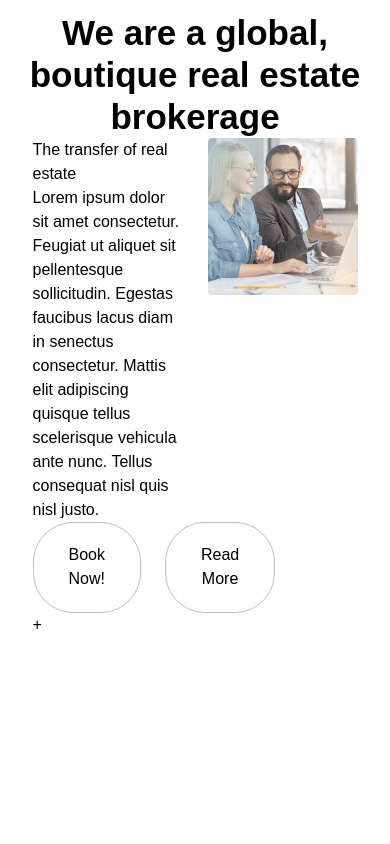
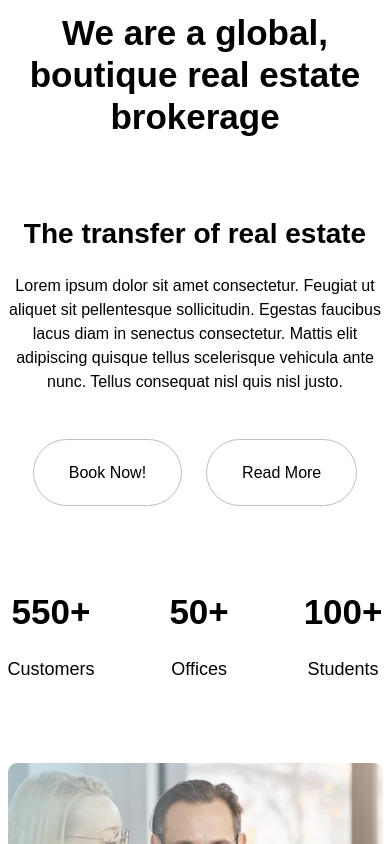
Before and after one commit to Md-Redwan/Build-Real-Estate, a React (Vite) app: page / in a window 390 px wide. Shown: the part 1840-2684 px from the top of the page. Before the commit the page ends 2477 px from the top, so only its background shows below. Built offline with nearby package versions, Linux system fonts and the light colour scheme.

Commit message:
About Us section is complete & responsive

```diff
--- a/src/components/AboutUs.jsx
+++ b/src/components/AboutUs.jsx
@@ -1,6 +1,6 @@
 import React from "react";
 import aboutImg from "../assets/AboutUs-Sec-Img.png";
-// import "../components/CounterUp.js";
+import CountUp from "./CountUp";
 const AboutUs = () => {
   return (
     <div className="mt-28">
@@ -8,40 +8,26 @@ const AboutUs = () => {
         <h2 className="font-semibold text-[35px] md:text-[40px] lg:text-[50px] w-auto lg:w-196.25 text-center m-auto leading-[120%]">
           We are a global, boutique real estate brokerage
         </h2>
-        <div className="flex justify-evenly">
-          <div className="w-[40%]">
-            <h3>The transfer of real estate</h3>
-            <p>
+        <div className="flex flex-col lg:flex-row justify-evenly pt-11.25">
+          <div className="w-full lg:w-[40%]">
+            <h3 className="mt-8.5 font-semibold text-[28px] md:text-[34px] lg:text-[38px] leading-[120%] text-center lg:text-start">The transfer of real estate</h3>
+            <p className="leading-6 mt-6 text-center lg:text-start">
               Lorem ipsum dolor sit amet consectetur. Feugiat ut aliquet sit
               pellentesque sollicitudin. Egestas faucibus lacus diam in senectus
               consectetur. Mattis elit adipiscing quisque tellus scelerisque
               vehicula ante nunc. Tellus consequat nisl quis nisl justo.
             </p>
-            <div className="flex gap-6 items-center">
-              <button className="py-[20.5px] px-8.75 rounded-[40px] text-black hover:text-white hover:bg-black border border-[#BEBEBE]">
+            <div className="flex justify-center lg:justify-normal gap-6 items-center mt-11.25">
+              <button className="py-[20.5px] px-8.75 rounded-[40px] text-black hover:text-white hover:bg-black border border-[#BEBEBE] cursor-pointer">
                 Book Now!
               </button>
-              <button className="py-[20.5px] px-8.75 rounded-[40px] text-black hover:text-white hover:bg-black border border-[#BEBEBE]">
+              <button className="py-[20.5px] px-8.75 rounded-[40px] text-black hover:text-white hover:bg-black border border-[#BEBEBE] cursor-pointer">
                 Read More
               </button>
             </div>
-            <div>
-              <div class="items">
-                <h2>
-                  <span
-                    class="counter_up"
-                    data-number="500"
-                    data-speed="10000"
-                  ></span>{" "}
-                  +
-                </h2>
-                {/* <h3>Customers</h3> */}
-              </div>
-              <div></div>
-              <div></div>
-            </div>
+              <CountUp/>
           </div>
-          <div className="w-[40%]">
+          <div className="w-full lg:w-[40%] mt-20 lg:mt-0 flex justify-center lg:justify-normal">
             <img src={aboutImg} alt="About Section Image" />
           </div>
         </div>
--- /dev/null
+++ b/src/components/CountUp.jsx
@@ -0,0 +1,63 @@
+import React from 'react'
+import { useEffect, useState } from "react";
+
+export default function CountUp() {
+  const [count1, setCount1] = useState(0);
+  const [count2, setCount2] = useState(0);
+  const [count3, setCount3] = useState(0);
+
+  const target1 = 550;
+  const target2 = 50;
+  const target3 = 100;
+  const duration = 2000;
+
+  useEffect(() => {
+    let start1 = 0;
+    let start2 = 0;
+    let start3 = 0;
+
+    const increment1 = target1 / (duration / 16);
+    const increment2 = target2 / (duration / 16);
+    const increment3 = target3 / (duration / 16);
+
+    const timer = setInterval(() => {
+      start1 += increment1;
+      start2 += increment2;
+      start3 += increment3;
+
+      if (start1 >= target1 && start2 >= target2 && start3 >= target3) {
+        setCount1(target1);
+        setCount2(target2);
+        setCount3(target3);
+        clearInterval(timer);
+      } else {
+        if (start1 < target1) setCount1(Math.floor(start1));
+        if (start2 < target2) setCount2(Math.floor(start2));
+        if (start3 < target3) setCount3(Math.floor(start3));
+      }
+    }, 16);
+
+    return () => clearInterval(timer);
+  }, []);
+
+  return (
+    <div className="mt-20">
+      <div className="flex justify-between text-center">
+        <div>
+          <h1 className="text-[35px] md:text-[45] lg:text-[60px] font-bold">{count1}+</h1>
+          <p className="mt-4 text-lg">Customers</p>
+        </div>
+
+        <div>
+          <h1 className="text-[35px] md:text-[45] lg:text-[60px] font-bold">{count2}+</h1>
+          <p className="mt-4 text-lg">Offices</p>
+        </div>
+
+        <div>
+          <h1 className="text-[35px] md:text-[45] lg:text-[60px] font-bold">{count3}+</h1>
+          <p className="mt-4 text-lg">Students</p>
+        </div>
+      </div>
+    </div>
+  );
+}
--- a/src/components/CounterUp.js
+++ /dev/null
@@ -1,17 +0,0 @@
-import AboutUs from "./AboutUs";
-
-let counterup = document.querySelectorAll(".counter_up");
-let convert = Array.from(counterup);
-convert.map((counteritem) => {
-  let counter = 0;
-  function count() {
-    counter++;
-    counteritem.innerHTML = counter;
-    if (counter == counteritem.dataset.number) {
-      clearInterval(timing);
-    }
-  }
-  let timing = setInterval(() => {
-    count();
-  }, counteritem.dataset.speed/counter);
-});
```
